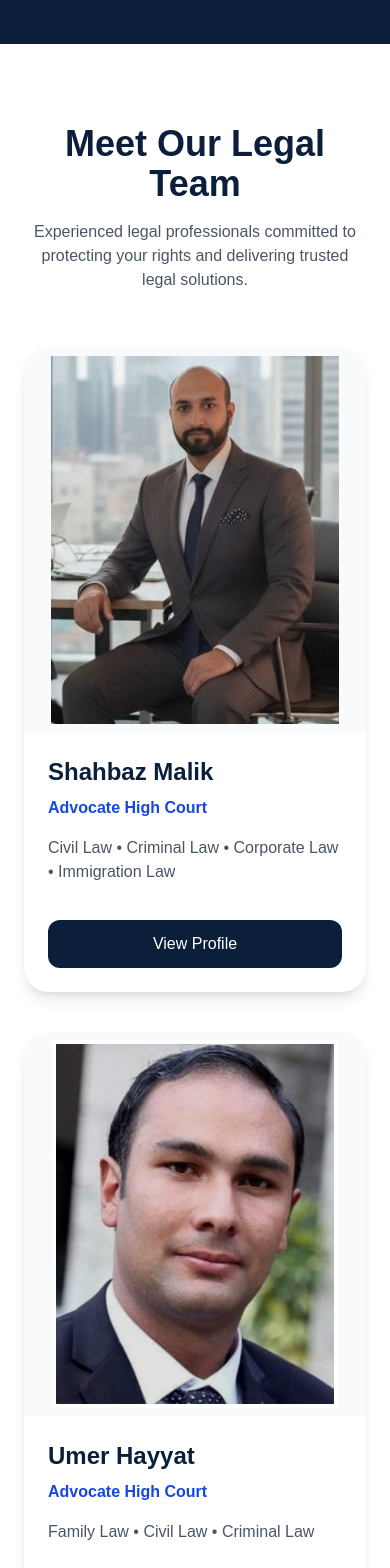
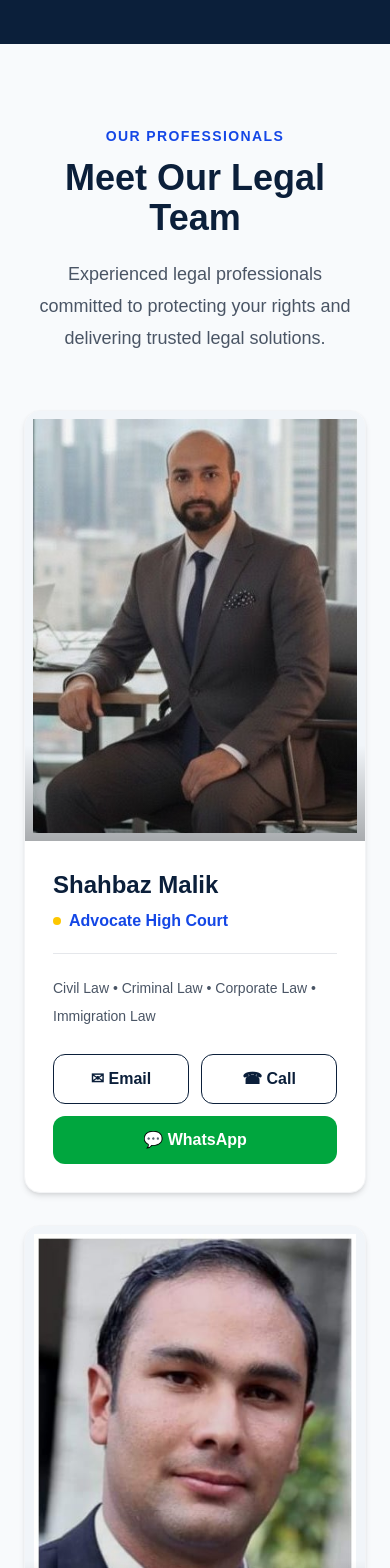
Before and after one commit to shirazlegalassociates-byte/shiraz-legal-ai, a Next.js app: page / in a window 390 px wide. Shown: the part 2000-3568 px from the top of the page. Built offline with nearby package versions, Linux system fonts and the light colour scheme; no server answers.

Commit message:
Redesign legal team section

```diff
--- a/app/about/page.tsx
+++ b/app/about/page.tsx
@@ -1,7 +1,6 @@
 import type { Metadata } from "next";
 import Image from "next/image";
 import Link from "next/link";
-import Navbar from "../components/layout/Navbar";
 import Footer from "../components/Footer";
 export const metadata: Metadata = {
   title: "About Us",
@@ -21,7 +20,6 @@ export const metadata: Metadata = {
 export default function AboutPage() {
   return (
     <>
-      <Navbar />
 
     {/* Hero Section */}
 <section
--- a/app/appointment/page.tsx
+++ b/app/appointment/page.tsx
@@ -3,8 +3,6 @@
 import { useState } from "react";
 import emailjs from "@emailjs/browser";
 import Link from "next/link";
-
-import Navbar from "../components/layout/Navbar";
 import Footer from "../components/Footer";
 import WhatsAppButton from "../components/WhatsAppButton";
 
@@ -98,9 +96,7 @@ export default function AppointmentPage() {
 
     <>
 
-      <Navbar />
-
-      {/* Hero */}
+            {/* Hero */}
 
       <section className="bg-gradient-to-r from-[#0B1F3A] via-[#123C73] to-[#1D4E89] text-white pt-32 pb-20">
 
--- a/app/components/LegalTeam.tsx
+++ b/app/components/LegalTeam.tsx
@@ -4,78 +4,116 @@ const lawyers = [
   {
     name: "Shahbaz Malik",
     title: "Advocate High Court",
-
-    specialization: "Civil Law • Criminal Law • Corporate Law • Immigration Law",
+    specialization:
+      "Civil Law • Criminal Law • Corporate Law • Immigration Law",
     image: "/images/shahbaz-malik.jpeg",
   },
   {
     name: "Umer Hayyat",
-    title:"Advocate High Court",
-
+    title: "Advocate High Court",
     specialization: "Family Law • Civil Law • Criminal Law",
     image: "/images/umer-hayyat.jpeg",
   },
   {
     name: "Jibran Pirzada",
     title: "Barrister",
-
-    specialization: "Civil Law • Business Law • Criminal Law • Family Law",
+    specialization:
+      "Civil Law • Business Law • Criminal Law • Family Law",
     image: "/images/jibran-pirzada.jpeg",
   },
 ];
 
 export default function LegalTeam() {
   return (
-    <section className="py-20 bg-white">
-      <div className="max-w-7xl mx-auto px-6">
+    <section className="bg-slate-50 py-20 lg:py-24">
+      <div className="max-w-7xl mx-auto px-6 lg:px-8">
 
-        <h2 className="text-4xl font-bold text-center text-[#0B1F3A]">
+        {/* Section Heading */}
+        <div className="text-center max-w-3xl mx-auto mb-14">
+          <span className="inline-block text-sm font-bold tracking-widest uppercase text-blue-700 mb-3">
+            Our Professionals
+          </span>
+
+          <h2 className="text-4xl lg:text-5xl font-extrabold text-[#0B1F3A]">
             Meet Our Legal Team
           </h2>
 
-        <p className="text-center text-gray-600 mt-4 mb-14">
-          Experienced legal professionals committed to protecting your rights
-          and delivering trusted legal solutions.
+          <p className="text-gray-600 mt-5 text-lg leading-8">
+            Experienced legal professionals committed to protecting your
+            rights and delivering trusted legal solutions.
           </p>
+        </div>
 
-        <div className="grid md:grid-cols-2 lg:grid-cols-3 gap-10">
+        {/* Team Cards */}
+        <div className="grid md:grid-cols-2 lg:grid-cols-3 gap-8 lg:gap-10">
           {lawyers.map((lawyer) => (
             <div
               key={lawyer.name}
-              className="bg-white rounded-3xl shadow-lg overflow-hidden hover:shadow-2xl transition duration-300"
+              className="group bg-white rounded-2xl overflow-hidden border border-gray-100 shadow-md hover:shadow-2xl transition-all duration-300"
             >
+
+              {/* Lawyer Image */}
+              <div className="relative bg-slate-100 h-[430px] overflow-hidden">
                 <Image
                   src={lawyer.image}
                   alt={lawyer.name}
-  width={500}
-  height={500}
-  className="w-full h-96 object-contain bg-slate-50 p-2"
+                  fill
+                  sizes="(max-width: 768px) 100vw, (max-width: 1024px) 50vw, 33vw"
+                  className="object-contain p-2 group-hover:scale-[1.03] transition-transform duration-500"
                 />
 
-              <div className="p-6">
+                {/* Bottom gradient */}
+                <div className="absolute inset-x-0 bottom-0 h-24 bg-gradient-to-t from-black/30 to-transparent pointer-events-none" />
+              </div>
+
+              {/* Information */}
+              <div className="p-7">
+
                 <h3 className="text-2xl font-bold text-[#0B1F3A]">
                   {lawyer.name}
                 </h3>
 
-                <p className="text-blue-700 font-semibold mt-2">
+                <div className="flex items-center gap-2 mt-2">
+                  <span className="w-2 h-2 rounded-full bg-yellow-400" />
+                  <p className="text-blue-700 font-semibold">
                     {lawyer.title}
                   </p>
+                </div>
 
-                <p className="text-gray-600 mt-4">
+                <div className="h-px bg-gray-200 my-5" />
+
+                <p className="text-gray-600 leading-7 text-sm">
                   {lawyer.specialization}
                 </p>
 
-                <p className="text-sm text-gray-500 mt-3">
+                {/* Buttons */}
+                <div className="grid grid-cols-2 gap-3 mt-6">
 
-                </p>
+                  <a
+                    href="mailto:shirazlegalassociates@gmail.com"
+                    className="flex items-center justify-center border border-[#0B1F3A] text-[#0B1F3A] py-3 rounded-xl font-semibold hover:bg-[#0B1F3A] hover:text-white transition"
+                  >
+                    ✉ Email
+                  </a>
 
-               <button
-  type="button"
-  aria-label={`View profile of ${lawyer.name}`}
-  className="mt-6 w-full bg-[#0B1F3A] text-white py-3 rounded-xl hover:bg-blue-800 transition"
+                  <a
+                    href="tel:+923009119583"
+                    className="flex items-center justify-center border border-[#0B1F3A] text-[#0B1F3A] py-3 rounded-xl font-semibold hover:bg-[#0B1F3A] hover:text-white transition"
                   >
-  View Profile
-</button>
+                    ☎ Call
+                  </a>
+
+                  <a
+                    href="https://wa.me/923009119583"
+                    target="_blank"
+                    rel="noopener noreferrer"
+                    className="col-span-2 flex items-center justify-center bg-green-600 text-white py-3 rounded-xl font-semibold hover:bg-green-700 transition"
+                  >
+                    💬 WhatsApp
+                  </a>
+
+                </div>
+
               </div>
             </div>
           ))}
--- a/app/contact/page.tsx
+++ b/app/contact/page.tsx
@@ -22,7 +22,6 @@ export const metadata: Metadata = {
 export default function ContactPage() {
   return (
     <>
-      <Navbar />
 
       {/* Hero Section */}
 
@@ -158,41 +157,28 @@ export default function ContactPage() {
 
             <div className="grid md:grid-cols-2 gap-6">
 
-  {/* Full Name */}
-  <div>
-    <label
-      htmlFor="full-name"
-      className="block text-sm font-semibold text-gray-700 mb-2"
-    >
+              <label htmlFor="contact-name" className="sr-only">
+
   Full Name
 </label>
 
 <input
-      id="full-name"
-      name="name"
-      type="text"
+  id="contact-name"
+  type="tel"
   placeholder="Full Name"
-      className="w-full border border-gray-300 rounded-xl px-5 py-4 focus:outline-none focus:ring-2 focus:ring-[#123C73]"
+  className="border border-gray-300 rounded-xl px-5 py-4 focus:outline-none focus:ring-2 focus:ring-[#123C73]"
 />
-  </div>
 
-  {/* Email Address */}
-  <div>
-    <label
-      htmlFor="email"
-      className="block text-sm font-semibold text-gray-700 mb-2"
-    >
+             <label htmlFor="contact-email" className="sr-only">
   Email Address
 </label>
 
 <input
-      id="email"
-      name="email"
+  id="contact-email"
   type="email"
   placeholder="Email Address"
-      className="w-full border border-gray-300 rounded-xl px-5 py-4 focus:outline-none focus:ring-2 focus:ring-[#123C73]"
+  className="border border-gray-300 rounded-xl px-5 py-4 focus:outline-none focus:ring-2 focus:ring-[#123C73]"
 />
-  </div>
 
             </div>
 
@@ -244,20 +230,10 @@ export default function ContactPage() {
 
 </div>
 
-           <label
-  htmlFor="message"
-  className="block text-sm font-semibold text-[#0B1F3A] mb-2"
->
-  Message
-</label>
-
             <textarea
-  id="message"
-  name="message"
               rows={6}
               placeholder="Write your message..."
-  className="w-full border border-gray-300 rounded-xl px-5 py-4
-  focus:outline-none focus:ring-2 focus:ring-[#123C73]"
+              className="w-full border border-gray-300 rounded-xl px-5 py-4 mt-6 focus:outline-none focus:ring-2 focus:ring-[#123C73]"
             ></textarea>
 
            <button
--- a/app/news/page.tsx
+++ b/app/news/page.tsx
@@ -1,5 +1,4 @@
 import type { Metadata } from "next";
-import Navbar from "../components/layout/Navbar";
 import Footer from "../components/Footer";
 
 async function getNews() {
@@ -34,9 +33,7 @@ export default async function NewsPage() {
 
   return (
     <>
-      <Navbar />
-
-      <section className="bg-gradient-to-r from-[#0B1F3A] via-[#123C73] to-[#1D4E89] text-white pt-32 pb-20">
+            <section className="bg-gradient-to-r from-[#0B1F3A] via-[#123C73] to-[#1D4E89] text-white pt-32 pb-20">
         <div className="max-w-7xl mx-auto px-6 text-center">
           <h1 className="text-5xl md:text-6xl font-extrabold tracking-tight">
             Legal News & Updates
--- a/app/practice-areas/page.tsx
+++ b/app/practice-areas/page.tsx
@@ -1,7 +1,6 @@
 import type { Metadata } from "next";
 import Link from "next/link";
 import Image from "next/image";
-import Navbar from "../components/layout/Navbar";
 import Footer from "../components/Footer";
 
 const practiceAreas = [
@@ -75,7 +74,6 @@ export const metadata: Metadata = {
 export default function PracticeAreasPage() {
   return (
     <>
-      <Navbar />
 
       {/* Hero Section */}
       <section className="bg-gradient-to-r from-[#0B1F3A] via-[#123C73] to-[#1D4E89] text-white pt-32 pb-20">
@@ -137,9 +135,13 @@ export default function PracticeAreasPage() {
                     {area.description}
                   </p>
 
-                  <button className="mt-6 w-full bg-[#0B1F3A] text-white py-3 rounded-xl font-semibold hover:bg-[#123C73] transition">
-                    Learn More
-                  </button>
+                 <button
+  type="button"
+  aria-label={`Learn more about ${area.title}`}
+  className="mt-6 w-full bg-[#0B1F3A] text-white py-3 rounded-xl font-semibold hover:bg-[#123C73] transition"
+>
+  Learn More
+</button>
 
                 </div>
 
```
Lines whose indentation alone changed are shown as unchanged.
